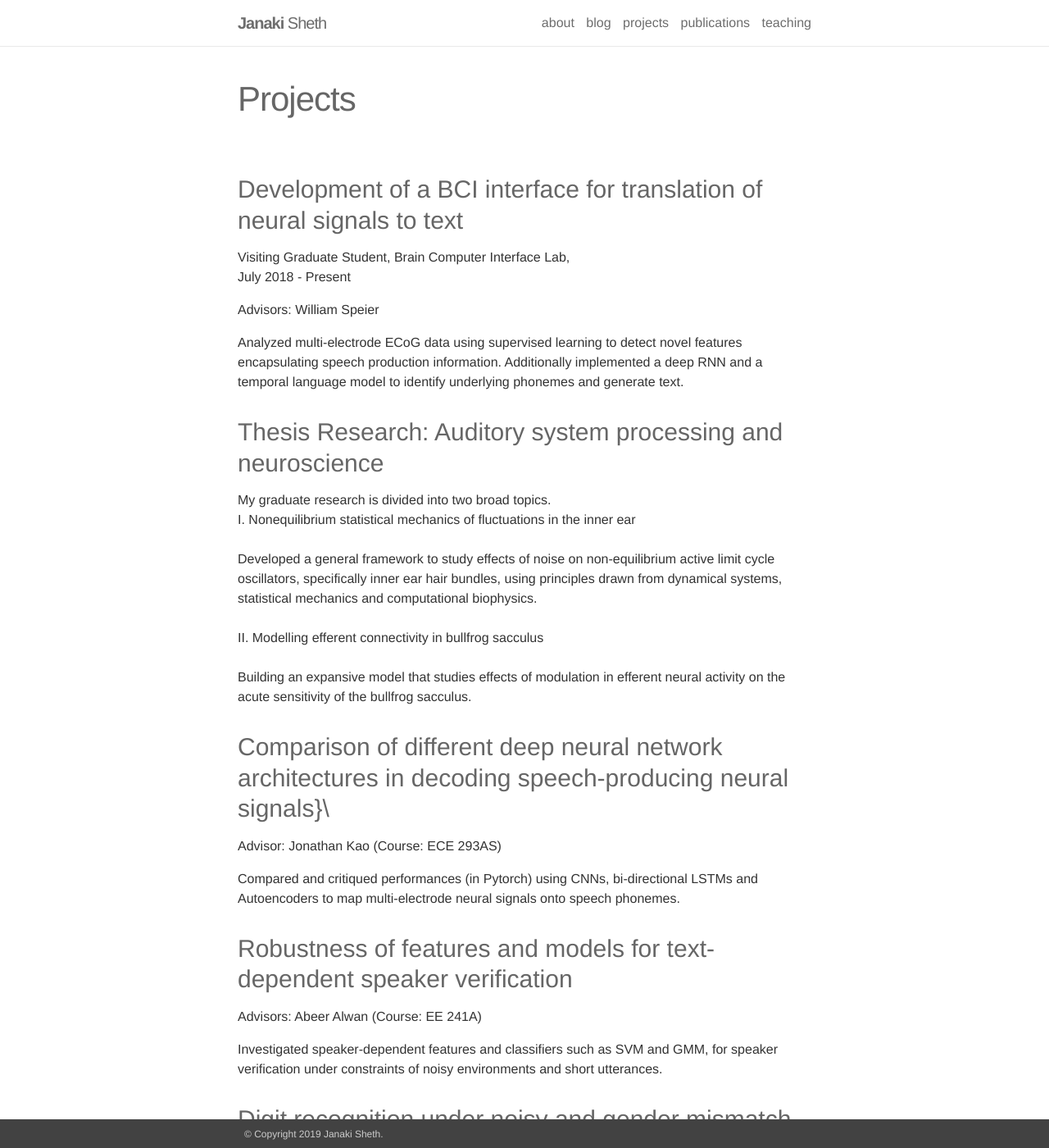
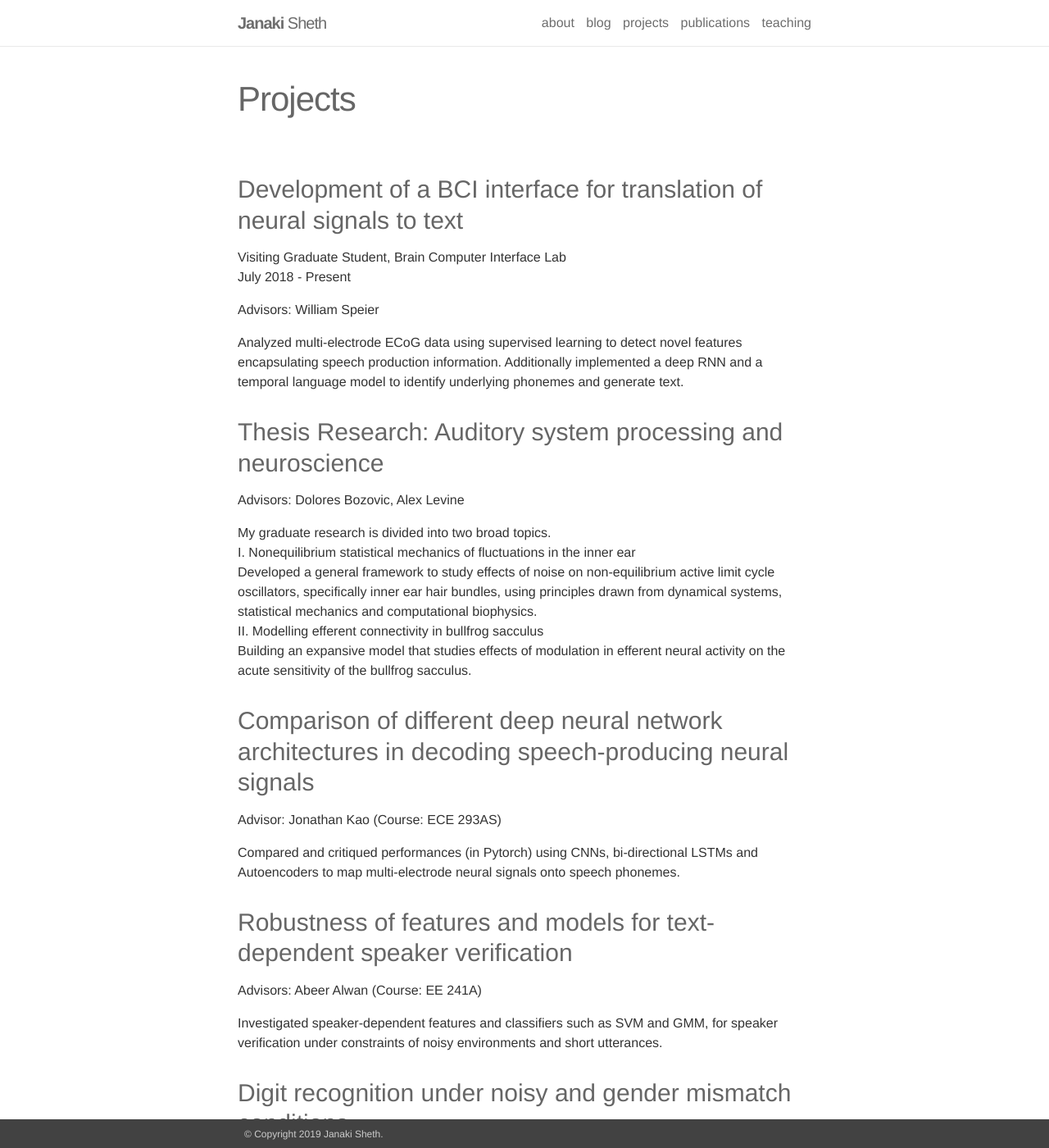
Before and after one commit to JanakiSheth/JanakiSheth.github.io, a Jekyll site: the page built from _pages/projects.md, in a window 1280 px wide and 1400 px high. Shown: the whole window at 82% size. Built offline with Jekyll 4.4.1, drawn with Linux system fonts in a browser that asks for light colours; nearby versions of some CDN libraries.

Commit message:
Amendments 2

```diff
--- a/_pages/projects.md
+++ b/_pages/projects.md
@@ -7,21 +7,22 @@ years: [2018]
 ---
 
 ### Development of a BCI interface for translation of neural signals to text
-Visiting Graduate Student, Brain Computer Interface Lab, <br> July 2018 - Present <br>
+Visiting Graduate Student, Brain Computer Interface Lab <br> July 2018 - Present <br>
 
 Advisors: William Speier
 
 Analyzed multi-electrode ECoG data using supervised learning to detect novel features encapsulating speech production information. Additionally implemented a deep RNN and a temporal language model to identify underlying phonemes and generate text.
 
 ### Thesis Research: Auditory system processing and neuroscience
+Advisors: Dolores Bozovic, Alex Levine
 
 My graduate research is divided into two broad topics.
 <br>I. Nonequilibrium statistical mechanics of fluctuations in the inner ear<br>
-<br>Developed a general framework to study effects of noise on non-equilibrium active limit cycle oscillators, specifically inner ear hair bundles, using principles drawn from dynamical systems, statistical mechanics and computational biophysics.<br>
+Developed a general framework to study effects of noise on non-equilibrium active limit cycle oscillators, specifically inner ear hair bundles, using principles drawn from dynamical systems, statistical mechanics and computational biophysics.
 <br>II. Modelling efferent connectivity in bullfrog sacculus<br>
-<br>Building an expansive model that studies effects of modulation in efferent neural activity on the acute sensitivity of the bullfrog sacculus.<br>
+Building an expansive model that studies effects of modulation in efferent neural activity on the acute sensitivity of the bullfrog sacculus.
 
-### Comparison of different deep neural network architectures in decoding speech-producing neural signals}\\
+### Comparison of different deep neural network architectures in decoding speech-producing neural signals
 Advisor: Jonathan Kao (Course: ECE 293AS)
 
 Compared and critiqued performances (in Pytorch) using CNNs, bi-directional LSTMs and Autoencoders to map multi-electrode neural signals onto speech phonemes.
```
